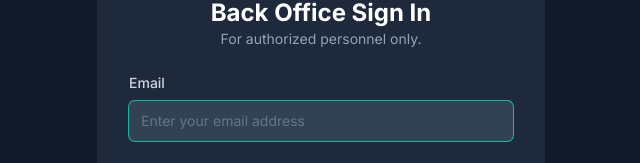
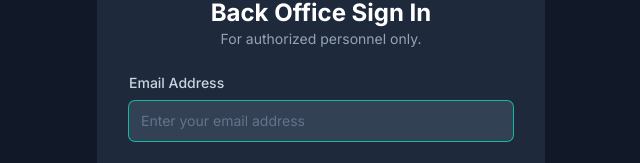
Before and after one commit to webappstudio-my/mysertifico, a React (Vite) app: page /bo/sign-in in a window 1280 px wide. Shown: the part 220-383 px from the top of the page, without its empty margins (319-959 px from the left). Built offline with nearby package versions, Linux system fonts and the light colour scheme.

Commit message:
minor label and comment changes

```diff
--- a/src/components/bo/BoSignInForm.jsx
+++ b/src/components/bo/BoSignInForm.jsx
@@ -14,7 +14,7 @@ const BoSignInForm = ({
         <form className="space-y-5" onSubmit={handleSubmit} noValidate>
             <BoAuthInputField
                 iconClass="ri-mail-line"
-                label="Email"
+                label="Email Address"
                 type="email"
                 id="email"
                 name="email"
```
